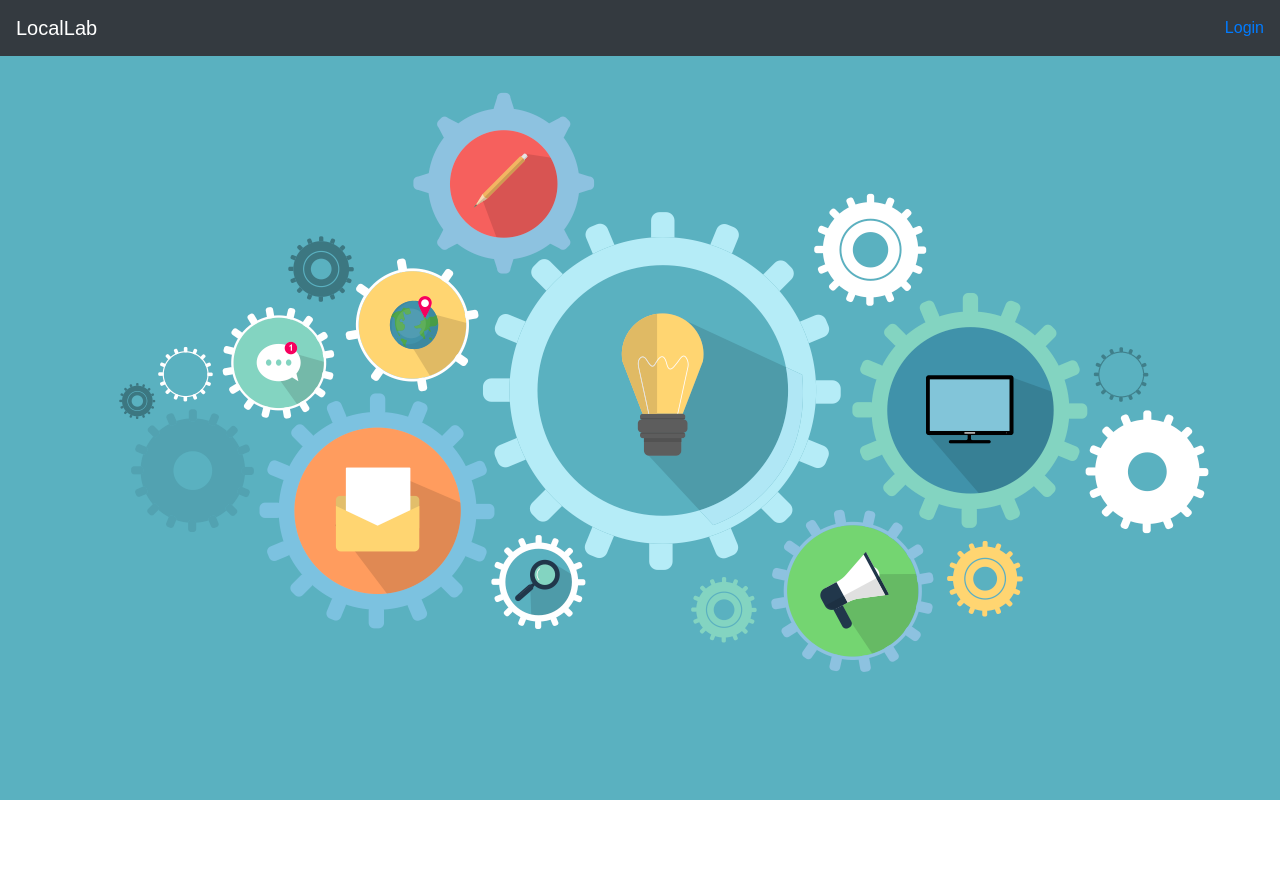
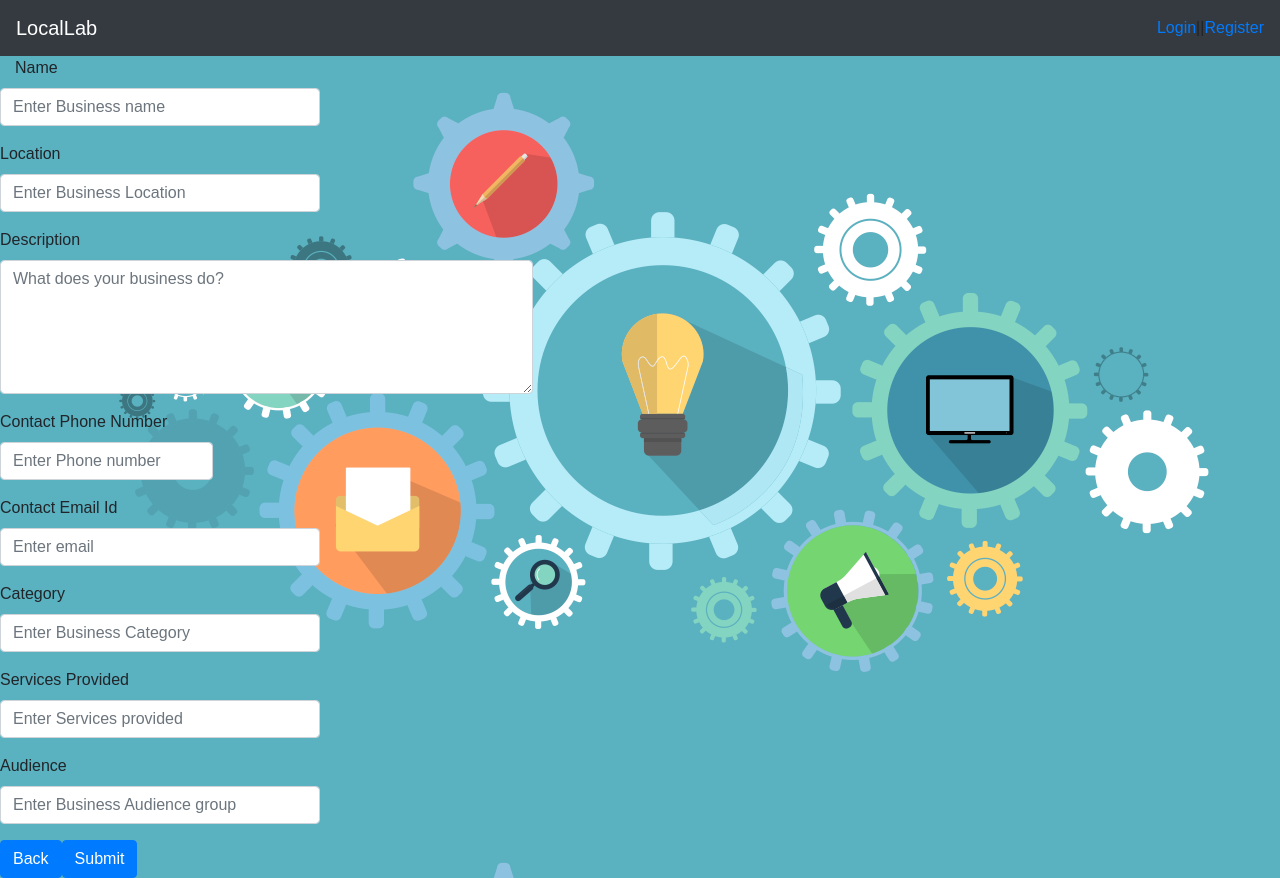
Before and after one commit to jlaceda/locollab, a React (Create React App) app in the folder client/: page /newProfile in a window 1280 px wide. Before the commit the page ends 800 px from the top, so only its background shows below. Built offline with nearby package versions, Linux system fonts and the light colour scheme.

Commit message:
initial commit for register business profile

```diff
--- a/client/src/App.jsx
+++ b/client/src/App.jsx
@@ -1,5 +1,6 @@
 import React, { Component } from "react";
-import {BrowserRouter as Router} from 'react-router-dom';
+import { BrowserRouter as Router, Switch, Route, Link } from 'react-router-dom';
+import BizProfile from "./components/BizProfile";
 import './components/Navbar/index';
 import "./App.css";
 import Navbar from "./components/Navbar/index";
@@ -9,6 +10,9 @@ class App extends Component {
     return (
       <Router>
         <Navbar />
+        <Switch>
+        <Route path='/newProfile' component={BizProfile} />
+      </Switch>
       </Router>
     );
   }
--- /dev/null
+++ b/client/src/components/BizProfile/index.jsx
@@ -0,0 +1,44 @@
+import React from "react";
+import "./style.css";
+
+const BizProfile = props => (
+    <form className="form-horizontal">
+        <div className="form-group" >
+            <label for="BizName" className = "control-label col-sm-2">Name</label>
+            <input type="text" className="form-control col-sm-3" id="BizName" aria-describedby="BizName" placeholder="Enter Business name"/>
+        </div>
+        <div className="form-group">
+            <label for="BizLocation">Location</label>
+            <input type="text" className="form-control col-sm-3" id="BizLocation" aria-describedby="BizLocation" placeholder="Enter Business Location"/>
+        </div>
+        <div className="form-group">
+            <label for="BizDescription">Description</label>
+            <textarea rows = "5" cols = "50" name = "BizDescription" className="form-control col-sm-5" aria-describedby="BizDescription" placeholder="What does your business do?">
+             </textarea>
+        </div>
+        <div className="form-group">
+            <label for="BizContactPhone">Contact Phone Number</label>
+            <input type="tel" className="form-control col-sm-2" id="BizContactPhone" aria-describedby="BizContactPhone" placeholder="Enter Phone number" pattern="[0-9]{3}-[0-9]{3}-[0-9]{4}"/>
+        </div>
+        <div className="form-group">
+            <label for="BizContactEmail">Contact Email Id</label>
+            <input type="email" className="form-control col-sm-3" id="BizContactEmail" aria-describedby="BizContactEmail" placeholder="Enter email"/>
+        </div>
+        <div className="form-group">
+            <label for="BizCategory">Category</label>
+            <input type="text" className="form-control col-sm-3" id="BizCategory" aria-describedby="BizCategory" placeholder="Enter Business Category"/>
+        </div>
+        <div className="form-group">
+            <label for="BizServices">Services Provided</label>
+            <input type="text" className="form-control col-sm-3" id="BizServices" aria-describedby="BizServices" placeholder="Enter Services provided"/>
+        </div>
+        <div className="form-group">
+            <label for="BizAudience">Audience</label>
+            <input type="text" className="form-control col-sm-3" id="BizAudience" aria-describedby="BizAudience" placeholder="Enter Business Audience group"/>
+        </div>
+        <button type="back" class="btn btn-primary">Back</button>
+        <button type="submit" class="btn btn-primary">Submit</button>
+    </form>
+);
+
+export default BizProfile;
--- a/client/src/components/Navbar/index.jsx
+++ b/client/src/components/Navbar/index.jsx
@@ -21,6 +21,18 @@ function Navbar() {
               Login
             </Link>
           </li>
+          ||
+          <li className="nav-item">
+            <Link
+              to="/newProfile"
+              className={
+                window.location.pathname === "/"
+              }
+            >
+              Register
+            </Link>
+          </li>
+
         </div>
       </div>
     </nav>
```
Also changed, not shown: client/src/components/BizProfile/style.css (added).
